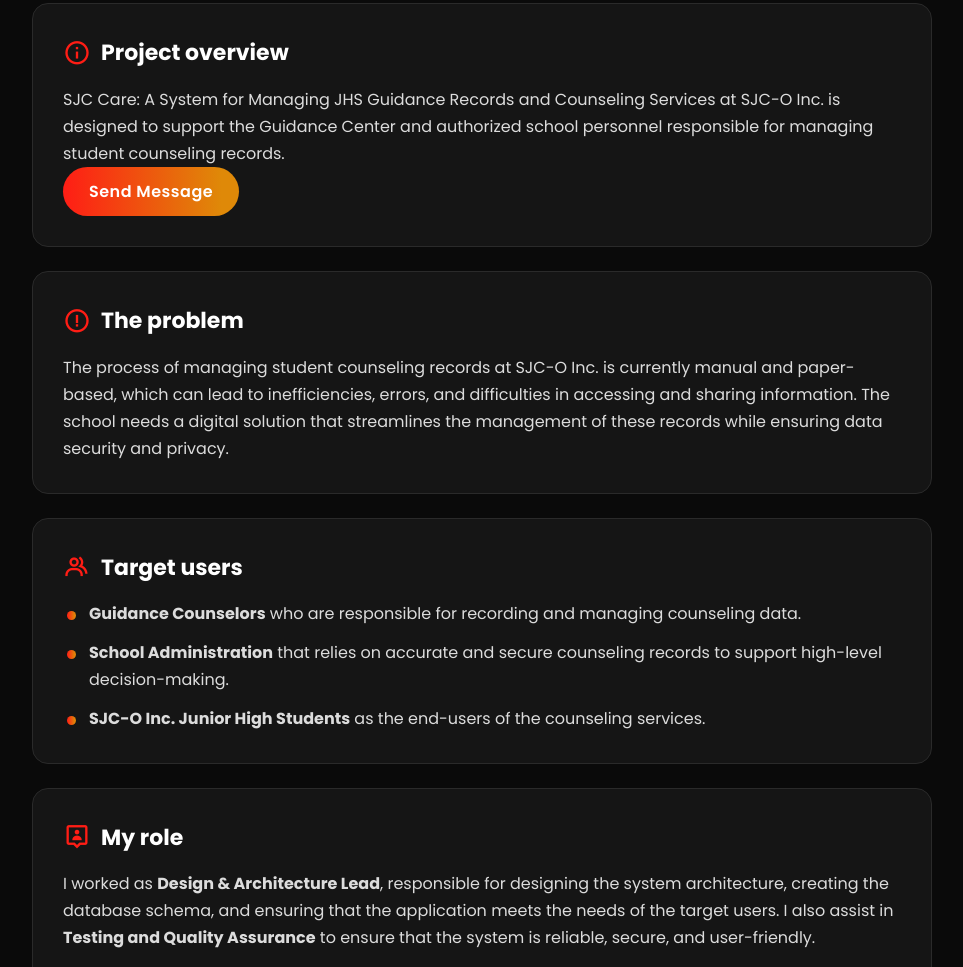
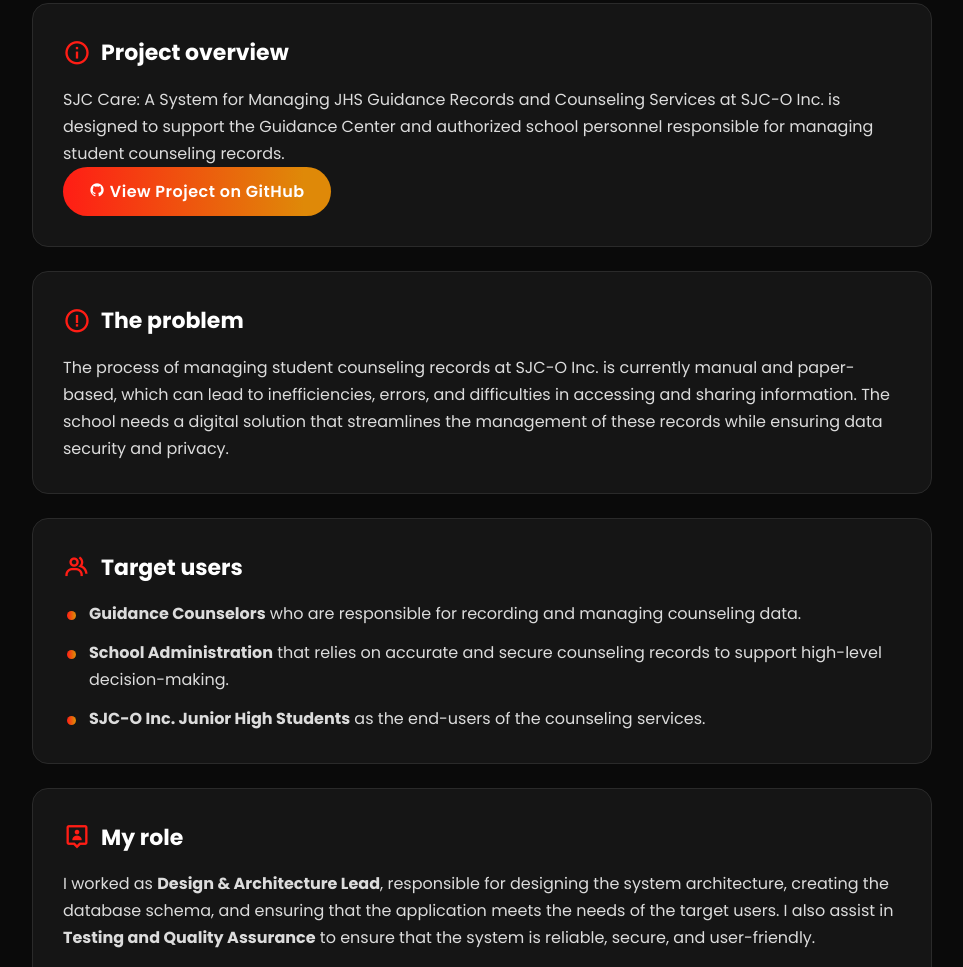
Before and after one commit to shxnele/Personal-Portfolio, a plain HTML site: page index.html in a window 1280 px wide. Shown: the part 1931-2898 px from the top of the page, without its empty margins (158-1121 px from the left). Drawn offline with nearby package versions, Linux system fonts and the light colour scheme.

Commit message:
Update index.html

```diff
--- a/index.html
+++ b/index.html
@@ -142,7 +142,13 @@ I'm also interested in graphic design and UI/UX design, where I can combine crea
                         SJC Care: A System for Managing JHS Guidance Records and Counseling Services at SJC-O Inc. is designed to support the
                         Guidance Center and authorized school personnel responsible for managing student counseling records.
                     </p>
-             <button type="submit" class="gradient-btn">Send Message</button>
+                    <a href="https://github.com/sjccare2026/sdcc-gis"
+                       target="_blank"
+                        rel="noopener noreferrer"
+                       class="gradient-btn">
+                        <i class="bx bxl-github" aria-hidden="true"></i>
+                        View Project on GitHub
+                    </a>
                 </div>
 
                 <div class="cs-block card" id="cs-problem">
```
